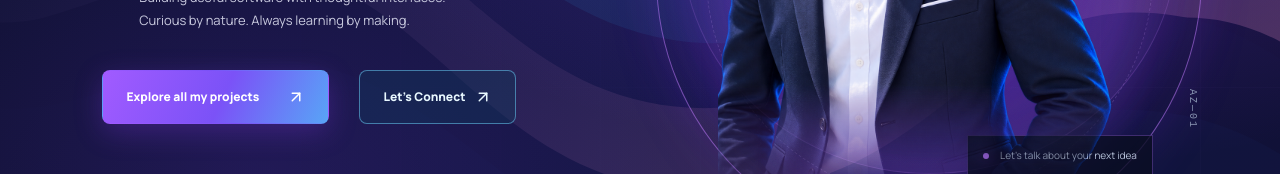
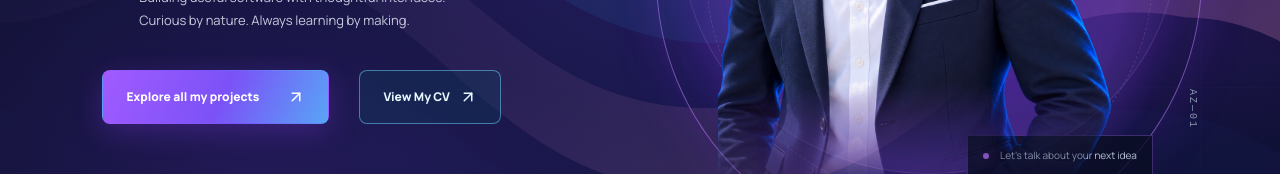
Before and after one commit to Mhd-Azeem/AZ-portfolio, a React (Vite) app: page / in a window 1280 px wide. Shown: the part 499-673 px from the top of the page. Built offline with nearby package versions, Linux system fonts and the light colour scheme.

Commit message:
Replace hero Let's Connect CTA with View My CV

```diff
--- a/src/App.tsx
+++ b/src/App.tsx
@@ -149,8 +149,8 @@ function HeroSection() {
           <a className="button primary" href={profile.projectsUrl} target="_blank" rel="noopener noreferrer">
             Explore all my projects <ArrowUpRight size={18} />
           </a>
-          <a className="button hero-connect-button" href="#contact">
-            Let’s Connect <ArrowUpRight size={18} aria-hidden="true" />
+          <a className="button hero-connect-button" href={`${import.meta.env.BASE_URL}images/mohammed-azeem-cv.svg`} target="_blank" rel="noopener noreferrer" aria-label="View my CV image">
+            View My CV <ArrowUpRight size={18} aria-hidden="true" />
           </a>
         </div>
       </div>
```
